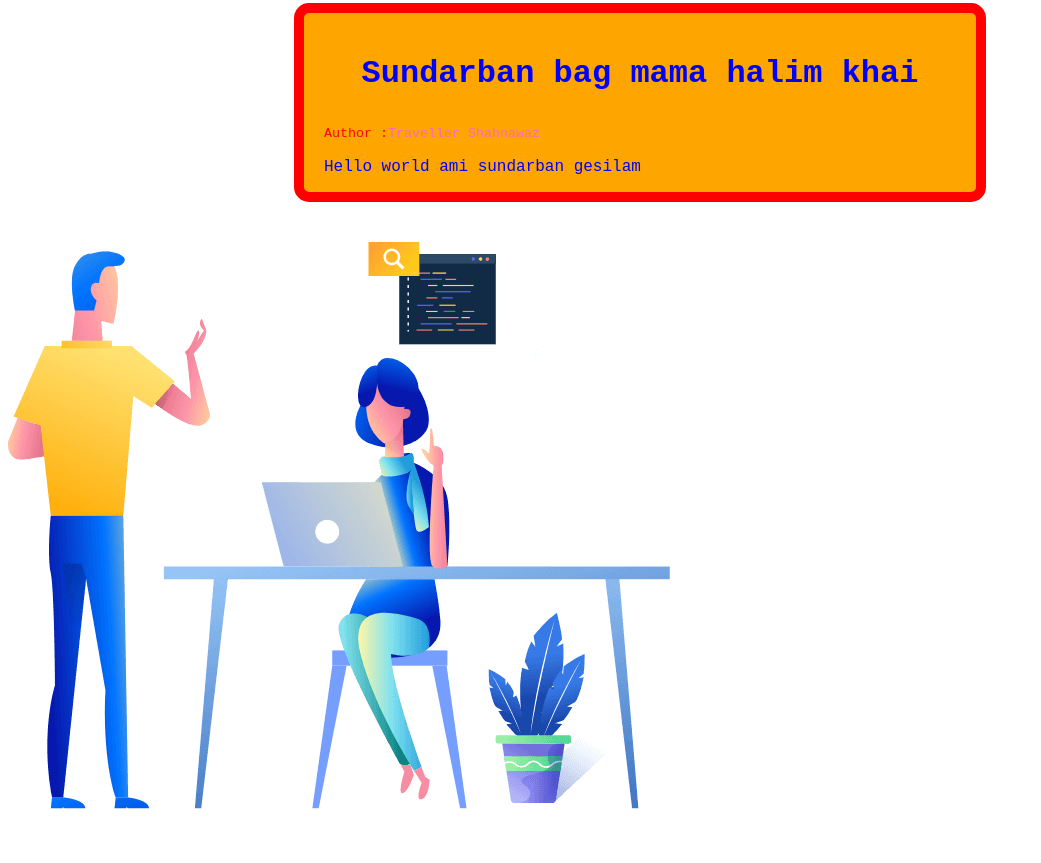
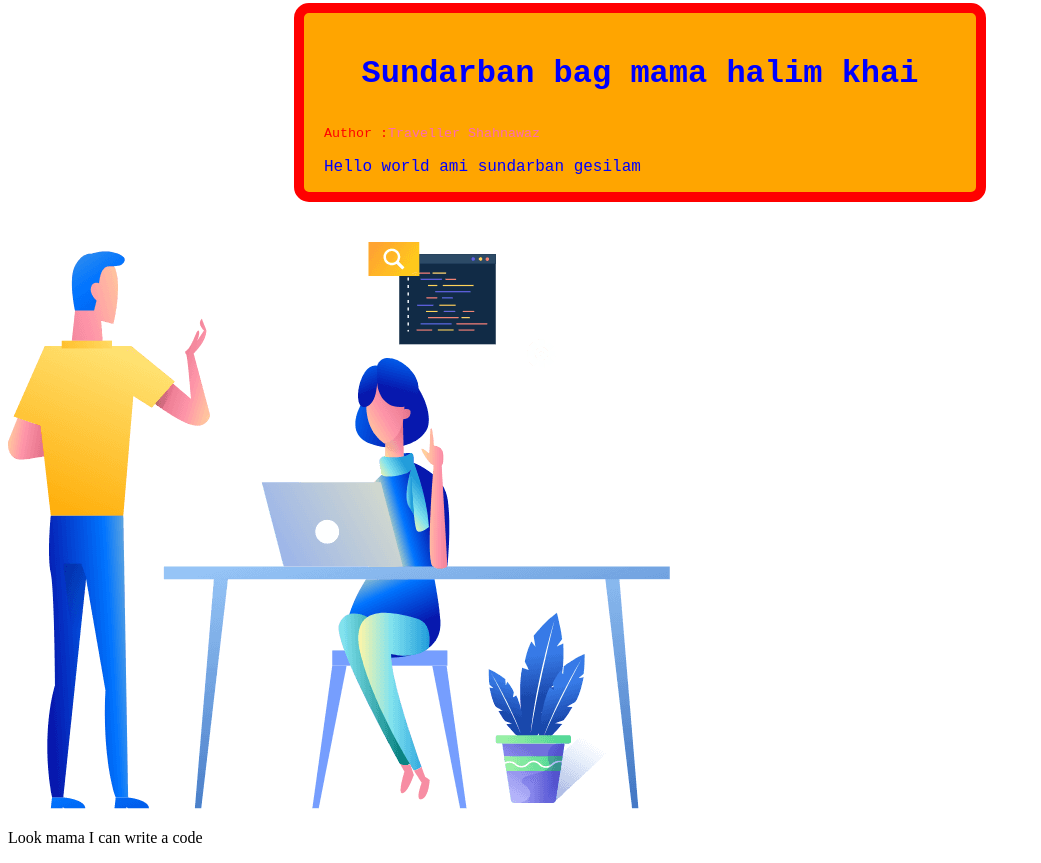
Before and after one commit to Shanax21/my-first-repo, a plain HTML site: page index.html in a window 1280 px wide. Shown: the part 752-1615 px from the top of the page, without its empty margins (0-1041 px from the left). Before the commit the page ends 1573 px from the top, so only its background shows below. Drawn offline with Linux system fonts and the light colour scheme.

```diff
--- a/index.html
+++ b/index.html
@@ -92,10 +92,11 @@
         <small>Author :<span class="author-name">Traveller Shahnawaz</span></small>
         <p>Hello world ami sundarban gesilam</p>
 
+
     </div>
 
     <img src="1622956051167.png" alt="Picture from programming hero">
-
+    <p>Look mama I can write a code</p>
 
 </body>
 </html>
```
